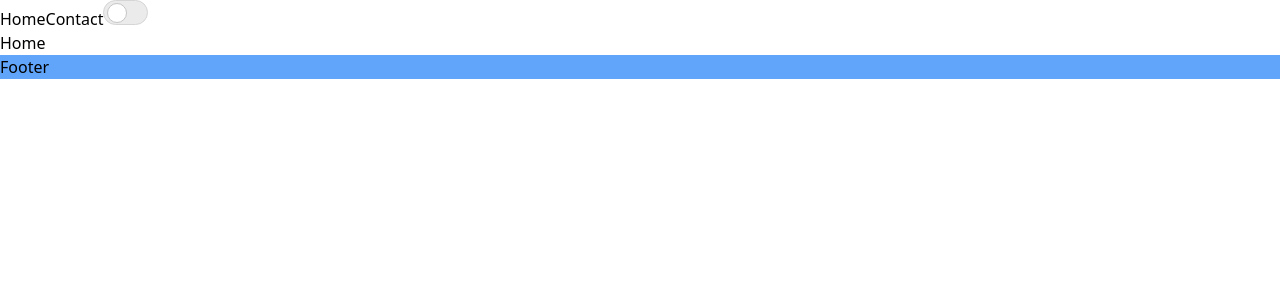
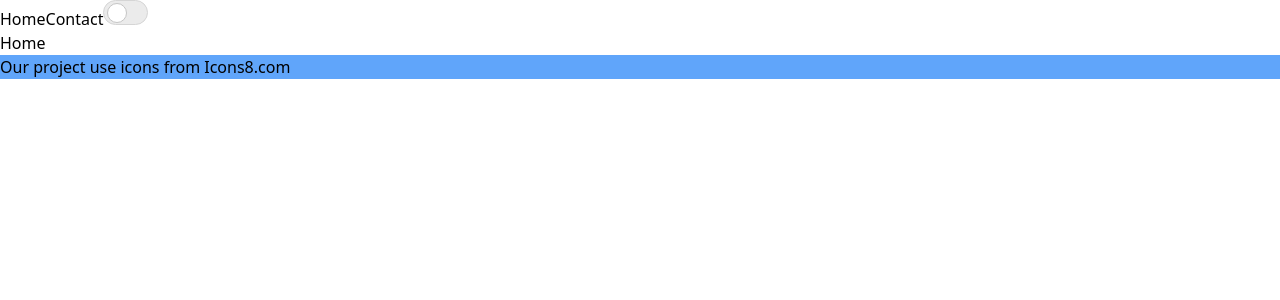
Before and after one commit to Clanhouse/watercooler-app, a React (Create React App) app in the folder frontend/: page / in a window 1280 px wide. Shown: the top 300 px of the page. Built offline with nearby package versions, Linux system fonts and the light colour scheme; no server answers.

Commit message:
Author attribute in footer for used icons in project

```diff
--- a/frontend/src/components/Footer/Footer.js
+++ b/frontend/src/components/Footer/Footer.js
@@ -1,3 +1,7 @@
 export const Footer = () => (
-  <footer className="bg-blue-400">Footer</footer>
+  <footer className="bg-blue-400">
+    <a href="https://icons8.com">
+      Our project use icons from Icons8.com
+    </a>
+  </footer>
 );
```
